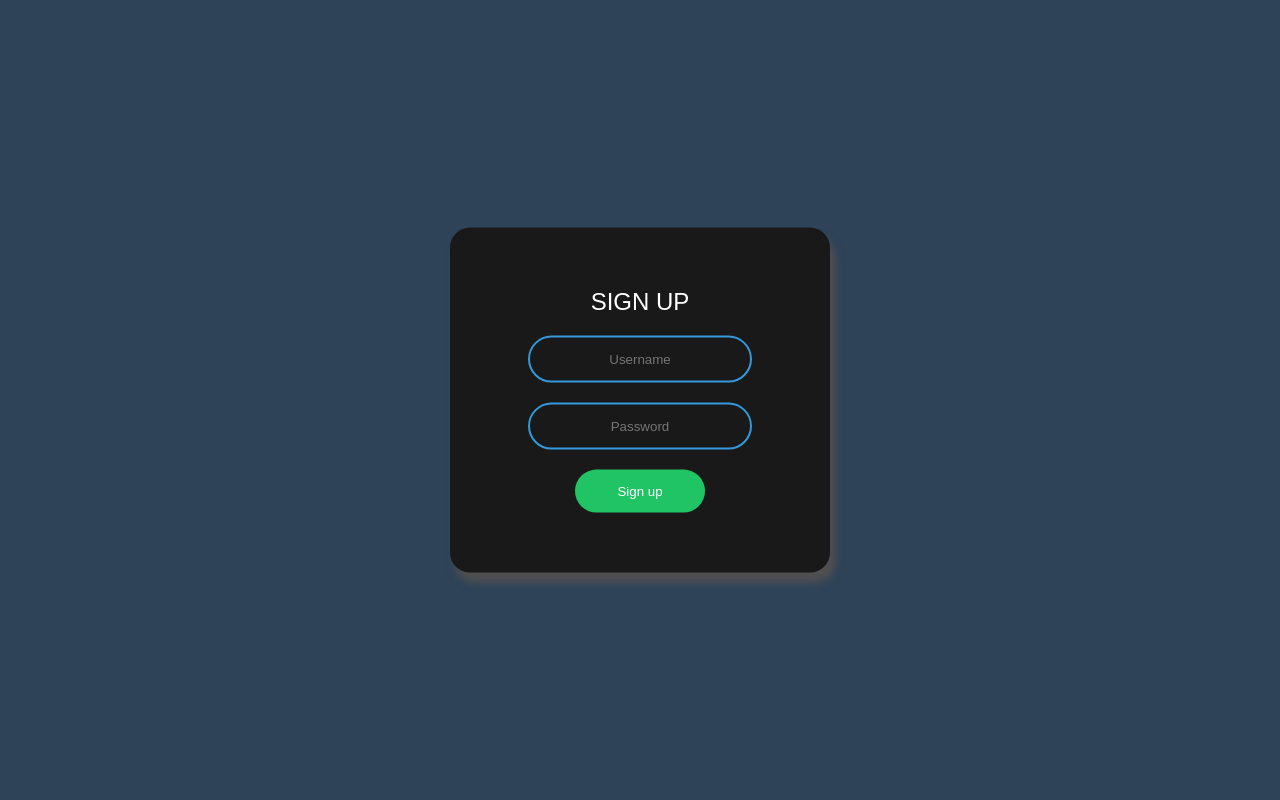
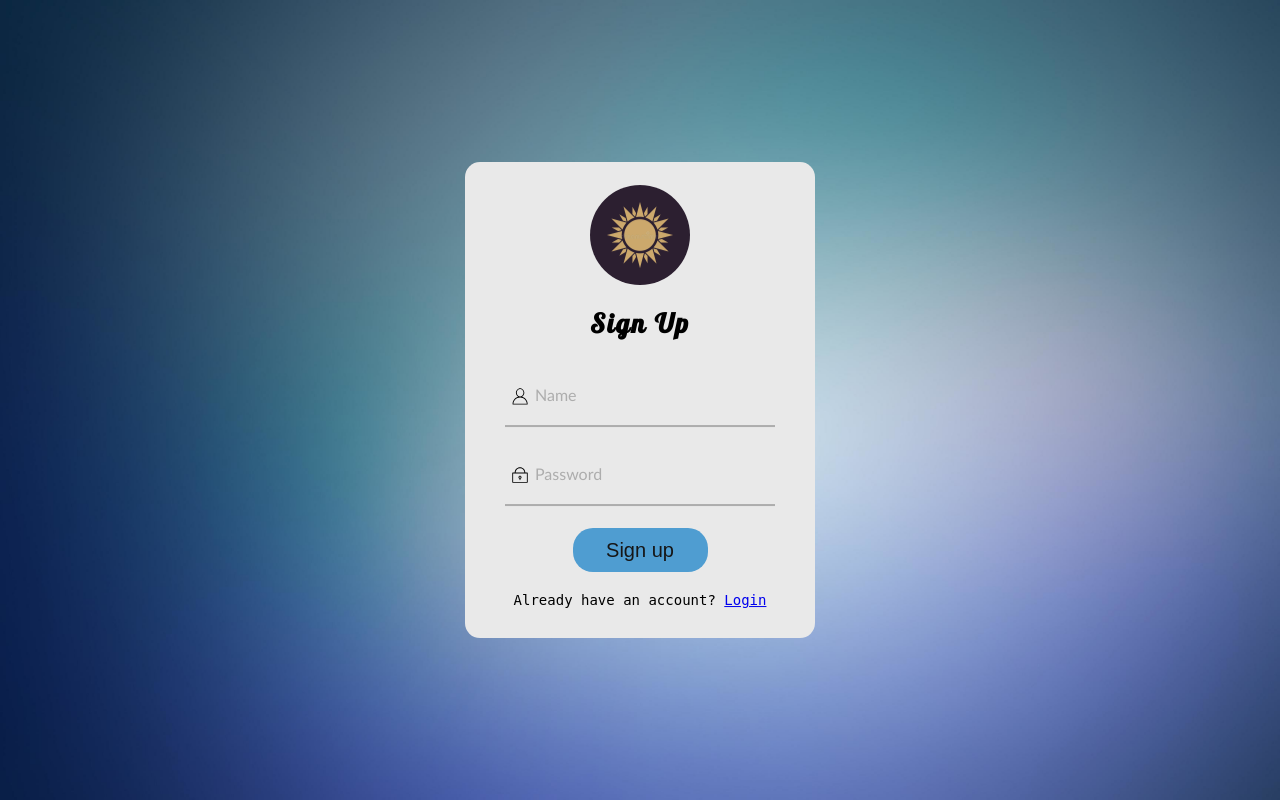
Before and after one commit to praveen-221/ADP-Mini-Project-, a PHP site: page /signup.html in a window 1280 px wide. Run offline with PHP 8.4, Linux system fonts and the light colour scheme.

```diff
--- a/index.css
+++ b/assets/css/index.css
@@ -8,7 +8,7 @@
 }
 
 body {
-    background: url("./images/home.jpg");
+    background: url("../../images/home.jpg");
     background-repeat: no-repeat;
     background-size: cover;
     background-position: center;
--- /dev/null
+++ b/assets/css/styles.css
@@ -0,0 +1,145 @@
+body {
+    margin: 0;
+    padding: 0;
+    height: 100vh;
+    font-family: 'Trebuchet MS', 'Lucida Sans Unicode', 'Lucida Grande', 'Lucida Sans', Arial, sans-serif;
+    overflow: hidden;
+    background: url("../../images/lsbg.jpg");
+    background-repeat: no-repeat;
+    background-size: cover;
+    background-position: center;
+    background-attachment: fixed;
+    position: relative;
+}
+.center {
+    position: absolute;
+    top: 50%;
+    left: 50%;
+    transform: translate(-50%, -50%);
+    width: min(350px,90%);
+    background: rgb(233, 233, 233);
+    border-radius: 15px;
+}
+.logo {
+    display: block;
+    border-radius: 50%;
+    margin: 0 auto;
+    margin-bottom: 2px;
+    margin-top: 15px;
+}
+form {
+    font-size: 1rem;
+    padding: 0.5em 2.5em 1em 2.5em;
+    box-sizing: border-box;
+}
+.heading {
+    font-family: "Lobster", cursive;
+    letter-spacing: 2px;
+    text-align: center;
+    font-size: 1.1rem;
+}
+.text {
+    position:relative;
+    margin: 1.875em 0;
+}
+.text + .text {
+    margin-top: 30px ;
+}
+.text input{
+    width: 75%;
+    padding: 0 50px;
+    height: 1.875em;
+    font-size: 1rem;
+    border: none;
+    outline: none;
+    background: none;
+    font-family: "Heebo",sans-serif;
+    opacity: 0.8;
+}
+.text label {
+    position: absolute;
+    top: 50%;
+    color: #adadad;
+    left: 30px;
+    transform: translateY(-50%);
+    pointer-events: none;
+    transition: .5s;
+}
+.text span::before {  /*for line below input field */
+    content: '';
+    position: absolute;
+    top: 55px;
+    left: 0;
+    width: 100%;
+    height: 2px;
+    background: #adadad;
+    transition: .5s;
+}
+.text input:focus ~ label,
+.text input:valid ~ label {
+    top: -1px;
+    color: #108adb;
+}
+.text input:focus ~ span::before,
+.text input:valid ~ span::before{
+    background: #108adb;
+}
+input[type="submit"]{
+    cursor: pointer;
+    display: block;
+    width: min(50%,150px);
+    margin: 20px auto;
+    padding: 1.1em;
+    color: rgb(22, 22, 22);
+    background: #4f9dd1;
+    border: none;
+    border-radius: 20px;
+    text-align: center;
+    font-size: 1.25rem;
+    line-height: 0;
+    transition: 0.5s;
+}
+svg {
+    height: 25px;
+    margin-bottom: -20px;
+    margin-left: 5px;
+}
+.redirect {
+    text-align: center;
+    font-size: 0.875rem;
+    word-wrap: break-word;
+    margin: 1em 0;
+}
+
+#error {
+    width: 70%;
+    margin: auto;
+    background: rgb(231, 212, 100);
+    padding: 5px 5px;
+    color: rgb(165, 66, 0);
+    border-radius: 20px;
+    animation-name: error;
+    animation-duration: 1s;
+    text-align: center;
+}
+
+@keyframes error {
+    from {
+        opacity: 0;
+    }
+    to {
+        opacity: 1;
+    }
+}
+
+@media (max-width:650px) {
+    :root {
+        font-size: 15px;
+    }
+}
+
+@media (max-width:400px) {
+    :root {
+        font-size: 14px;
+    }
+}
--- a/index.html
+++ b/index.html
@@ -4,12 +4,12 @@
         <meta charset="UTF-8">
         <meta http-equiv="X-UA-Compatible" content="IE=edge">
         <meta name="viewport" content="width=device-width, initial-scale=1.0">
-        <title>Home Page</title>
+        <title>Weather App</title>
         <link rel="preconnect" href="https://fonts.googleapis.com">
         <link rel="preconnect" href="https://fonts.gstatic.com" crossorigin>
         <link href="https://fonts.googleapis.com/css2?family=Heebo:wght@500&family=Lobster&display=swap" rel="stylesheet">
         <link href="https://fonts.googleapis.com/css2?family=Lobster&display=swap" rel="stylesheet">
-        <link rel="stylesheet" href="index.css">
+        <link rel="stylesheet" href="assets/css/index.css">
     </head>
     <body>
         <header>
@@ -48,6 +48,6 @@
         <script src="https://cdnjs.cloudflare.com/ajax/libs/gsap/3.5.1/gsap.min.js"
         integrity="sha512-IQLehpLoVS4fNzl7IfH8Iowfm5+RiMGtHykgZJl9AWMgqx0AmJ6cRWcB+GaGVtIsnC4voMfm8f2vwtY+6oPjpQ=="
         crossorigin="anonymous"></script>
-        <script src="index.js"></script>
+        <script src="assets/js/index.js"></script>
     </body>
 </html>
--- a/login.css
+++ /dev/null
@@ -1,119 +0,0 @@
-body {
-    margin: 0;
-    padding: 0;
-    width: 100vw;
-    background: #2e4358;
-    font-family: sans-serif;
-}
-
-.box {
-    width: min(300px,90%);
-    padding: 40px;
-    position: absolute;
-    top: 50%;
-    left: 50%;
-    transform: translate(-50%,-50%);
-    background: #191919;
-    text-align: center;
-    border-radius: 20px;
-    box-shadow: 5px 10px 8px #525050;
-}
-
-.box h2 {
-    text-transform: uppercase;
-    font-weight: 500;
-    color: white;
-}
-
-.box input[type="text"],.box input[type="password"]{
-    display: block;
-    text-align: center;
-    border: 0;
-    margin: 20px auto;
-    background: none;
-    color: white;
-    border: 2px solid #3498db;
-    padding: 14px 10px;
-    border-radius: 24px;
-    width: 200px;
-    outline: none;
-    transition: 0.25s;
-}
-
-.box input[type="text"]:focus,.box input[type="password"]:focus{
-    width: 250px;
-    border: 2px solid #2ecc71;
-    transition: 0.25s;
-}
-
-.box input[type="text"]::selection,.box input[type="password"]::selection {
-    background-color: #3498db ;
-    color: black;
-}
-.box input[type="submit"]{
-    cursor: pointer;
-    display: block;
-    text-align: center;
-    border: 0;
-    margin: 20px auto;
-    background: #21c465;
-    color: white;
-    padding: 14px 10px;
-    border-radius: 24px;
-    width: 130px;
-    outline: none;
-    transition: 0.25s;
-}
-
-.box input[type="submit"]:hover {
-    background: #009e42;
-}
-
-ul {
-    list-style-type: none;
-    margin: 0;
-    padding: 0;
-    overflow: hidden;
-    width:10%;
-    background-color: #333;
-}
-
-li {
-    float: left;
-}
-
-li a {
-    display: block;
-    color: white;
-    text-align: center;
-    padding: 14px 16px;
-    text-decoration: none;
-}
-
-li a:hover:not(.active) {
-  background-color: #111;
-}
-
-.active {
-    background-color: #21c465;
-}
-
-#error {
-    width: 70%;
-    margin: auto;
-    background: rgb(231, 212, 100);
-    padding: 3px 5px;
-    color: rgb(165, 66, 0);
-    border-radius: 20px;
-    animation-name: error;
-    animation-duration: 1s;
-}
-
-@keyframes error {
-    from {
-        opacity: 0;
-    }
-    to {
-        opacity: 1;
-    }
-}
--- a/check.php
+++ b/server/check.php
@@ -29,10 +29,10 @@
 
     if($name == $check_username &&  password_verify($password,$hashed_password)){
         $_SESSION["loggedin"] = "true";
-        header("location: app.php");
+        header("location: ../app.php");
     } else{
         $_SESSION["error"] = "Invalid Credentials !";
-        header("location: login.php");
+        header("location: ../login.php");
     }
 
     mysqli_close($conn);
--- /dev/null
+++ b/server/logout.php
@@ -0,0 +1,6 @@
+<?php
+    session_start();
+
+    $_SESSION["loggedin"] = "false";
+    header("location: ../login.php");
+?>
--- a/signup.php
+++ b/server/signup.php
@@ -47,7 +47,7 @@
 
 
     $_SESSION["loggedin"] = "true";
-    header("location: app.php");
+    header("location: ../app.php");
 
     mysqli_close($conn);
 ?>
--- a/signup.html
+++ b/signup.html
@@ -1,16 +1,53 @@
 <!DOCTYPE html>
-<html lang="en">
+<html>
     <head>
-        <meta name="viewport" content="width=device-width, initial-scale=1.0" charset="UTF-8">
-        <title>Sign up Page</title>
-        <link rel="stylesheet" href="./login.css">
+        <title>Weather app</title>
+        <meta charset="UTF-8">
+        <meta name="viewport" content="width=device-width, initial-scale=1.0">
+        <link rel="preconnect" href="https://fonts.googleapis.com">
+        <link rel="preconnect" href="https://fonts.gstatic.com" crossorigin>
+        <link href="https://fonts.googleapis.com/css2?family=Heebo:wght@500&family=Lobster&display=swap" rel="stylesheet">
+        <link href="https://fonts.googleapis.com/css2?family=Lobster&display=swap" rel="stylesheet">
+        <link rel="stylesheet" type="text/css" href="assets/css/styles.css">
     </head>
+
     <body>
-        <form method="post" action="signup.php" class="box">
-            <h2>Sign up</h2>
-            <input type="text" name="name" placeholder="Username" id="name" autocomplete="off">
-            <input type="password" name="password" placeholder="Password" id="password">
-            <input type="submit" value="Sign up" id="btn">
-        </form>
+        <div class="center">
+            <form action="server/signup.php" method="POST">
+                <div>
+                    <img src="./images/logo.png" alt="logo" class="logo" width="100px" height="100px">
+                </div>
+
+                <div class="heading">
+                    <h2>Sign Up</h2>
+                </div>
+
+                <div class="text">
+                    <svg class="svg-icon" viewBox="0 0 20 20" style="width: 20px; height: 20px;">
+                        <path d="M12.075,10.812c1.358-0.853,2.242-2.507,2.242-4.037c0-2.181-1.795-4.618-4.198-4.618S5.921,4.594,5.921,6.775c0,1.53,0.884,3.185,2.242,4.037c-3.222,0.865-5.6,3.807-5.6,7.298c0,0.23,0.189,0.42,0.42,0.42h14.273c0.23,0,0.42-0.189,0.42-0.42C17.676,14.619,15.297,11.677,12.075,10.812 M6.761,6.775c0-2.162,1.773-3.778,3.358-3.778s3.359,1.616,3.359,3.778c0,2.162-1.774,3.778-3.359,3.778S6.761,8.937,6.761,6.775 M3.415,17.69c0.218-3.51,3.142-6.297,6.704-6.297c3.562,0,6.486,2.787,6.705,6.297H3.415z"></path>
+                    </svg>
+                    <input type="text" name="name" autocomplete="off" required>
+                    <span></span>
+                    <label>Name</label>
+                </div>
+
+                <div class="text">
+                    <svg class="svg-icon" viewBox="0 0 20 20" style="width: 20px; height: 20px;">
+                        <path d="M17.308,7.564h-1.993c0-2.929-2.385-5.314-5.314-5.314S4.686,4.635,4.686,7.564H2.693c-0.244,0-0.443,0.2-0.443,0.443v9.3c0,0.243,0.199,0.442,0.443,0.442h14.615c0.243,0,0.442-0.199,0.442-0.442v-9.3C17.75,7.764,17.551,7.564,17.308,7.564 M10,3.136c2.442,0,4.43,1.986,4.43,4.428H5.571C5.571,5.122,7.558,3.136,10,3.136 M16.865,16.864H3.136V8.45h13.729V16.864z M10,10.664c-0.854,0-1.55,0.696-1.55,1.551c0,0.699,0.467,1.292,1.107,1.485v0.95c0,0.243,0.2,0.442,0.443,0.442s0.443-0.199,0.443-0.442V13.7c0.64-0.193,1.106-0.786,1.106-1.485C11.55,11.36,10.854,10.664,10,10.664 M10,12.878c-0.366,0-0.664-0.298-0.664-0.663c0-0.366,0.298-0.665,0.664-0.665c0.365,0,0.664,0.299,0.664,0.665C10.664,12.58,10.365,12.878,10,12.878"></path>
+                    </svg>
+                    <input type="password" name="password" autocomplete="off" required>
+                    <span></span>
+                    <label>Password</label>
+                </div>
+
+                <div class="button">
+                    <input type="submit" value="Sign up">
+                </div>
+
+                <div class="redirect">
+                    <pre>Already have an account? <a href="login.php">Login</a></pre>
+                </div>
+            </form>
+        </div>
     </body>
 </html>
```
Also changed, not shown: app.php (+6 -3 lines), assets/css/app.css (renamed from app.css, +20 -1 lines), assets/js/app.js (renamed from app.js, +7 -1 lines), login.php (+42 -7 lines), assets/js/index.js (renamed from index.js), images/Drizzle.jpg, images/Sand.jpg, images/lsbg.jpg (added), server/config.php (renamed from config.php).
